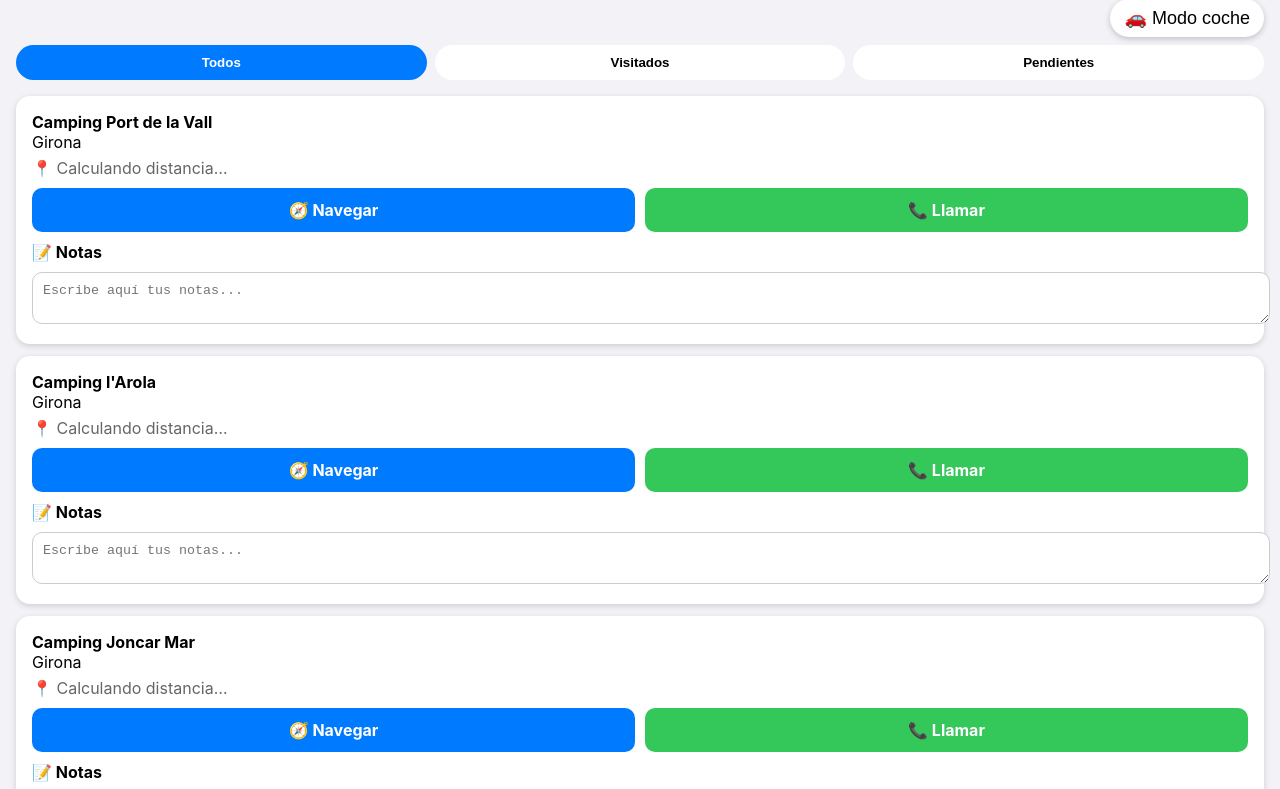
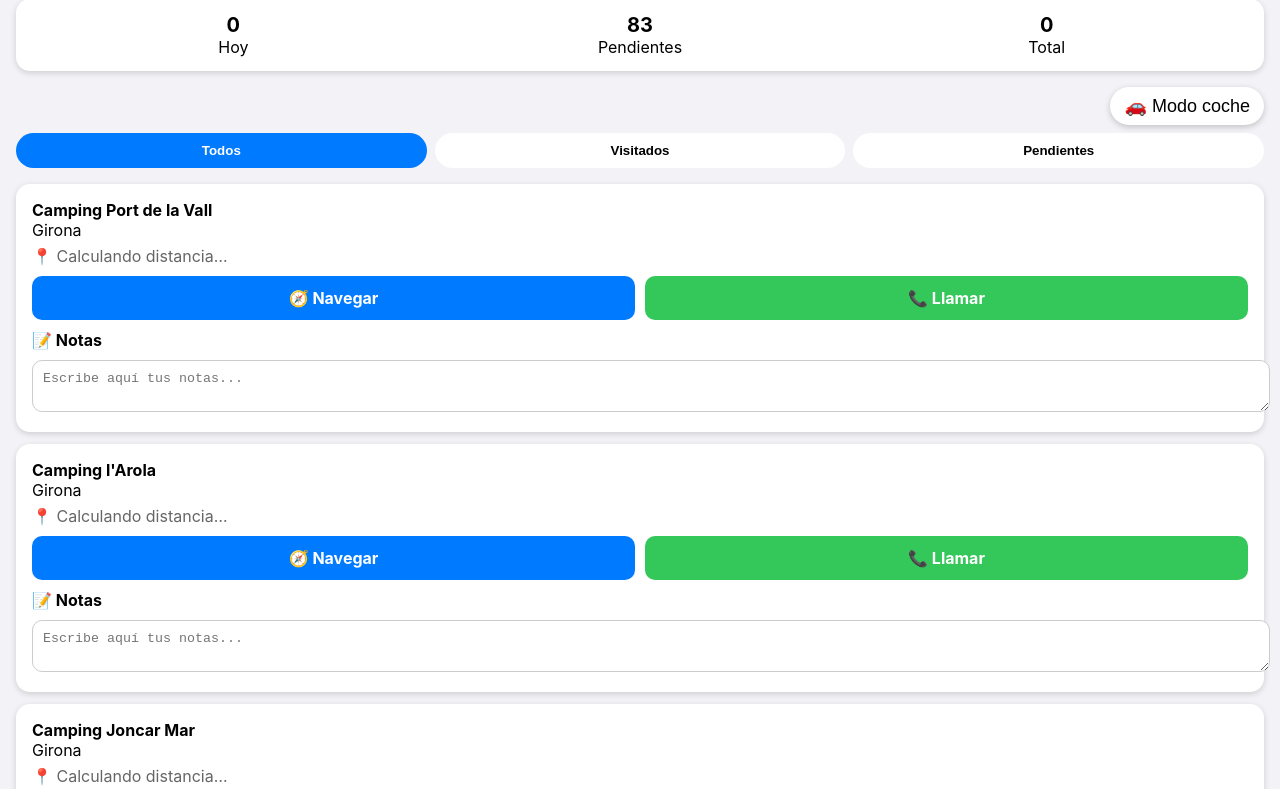
Before and after one commit to KliuSolutions/Visitas-campings, a plain HTML site: page index.html in a window 1280 px wide. Shown: the part 85-874 px from the top of the page. Drawn offline with Linux system fonts and the light colour scheme.

Commit message:
Add files via upload

```diff
--- a/index.html
+++ b/index.html
@@ -229,6 +229,27 @@ html, body {
   padding-bottom: 18px;
 }
 
+/* ===== RESUMEN DIARIO ===== */
+#daily-summary {
+  background: var(--card);
+  border-radius: 14px;
+  padding: 14px;
+  margin-bottom: 16px;
+  display: flex;
+  justify-content: space-between;
+  text-align: center;
+  box-shadow: 0 2px 6px rgba(0,0,0,0.15);
+}
+
+#daily-summary div {
+  flex: 1;
+}
+
+#daily-summary strong {
+  display: block;
+  font-size: 20px;
+}
+
   </style>
 </head>
 
@@ -243,6 +264,7 @@ html, body {
 -->
 
 <h1>Visitas Campings</h1>
+<div id="daily-summary"></div>
 
 <div class="top-actions">
   <button id="carModeBtn" onclick="toggleCarMode()">🚗 Modo coche</button>
@@ -3248,12 +3270,14 @@ onclick="markVisited('b2')">
     setTimeout(() => {
       document.getElementById("splash").classList.add("hide");
     }, 1000);
+actualizarResumen();
   });
 
   /* VISITADOS */
   function markVisited(id) {
     localStorage.setItem(id, "visited");
     document.getElementById("visit-" + id).style.display = "block";
+actualizarResumen();
   }
 
   function unvisit(id) {
@@ -3369,6 +3393,36 @@ function mostrarErrorDistancia(texto) {
 window.addEventListener("load", () => {
   calcularDistanciasDesdeMiUbicacion();
 });
+
+function actualizarResumen() {
+  const hoy = new Date().toISOString().split("T")[0];
+  const campings = document.querySelectorAll(".camping");
+
+  let visitadosHoy = 0;
+  let visitadosTotal = 0;
+
+  campings.forEach(c => {
+    const textarea = c.querySelector(".notes");
+    if (!textarea) return;
+
+    const id = textarea.dataset.id;
+    const fecha = localStorage.getItem("visit-" + id);
+
+    if (fecha) {
+      visitadosTotal++;
+      if (fecha === hoy) visitadosHoy++;
+    }
+  });
+
+  const pendientes = campings.length - visitadosTotal;
+
+  document.getElementById("daily-summary").innerHTML = `
+    <div><strong>${visitadosHoy}</strong>Hoy</div>
+    <div><strong>${pendientes}</strong>Pendientes</div>
+    <div><strong>${visitadosTotal}</strong>Total</div>
+  `;
+}
+
 </script>
 
 </body>
```
